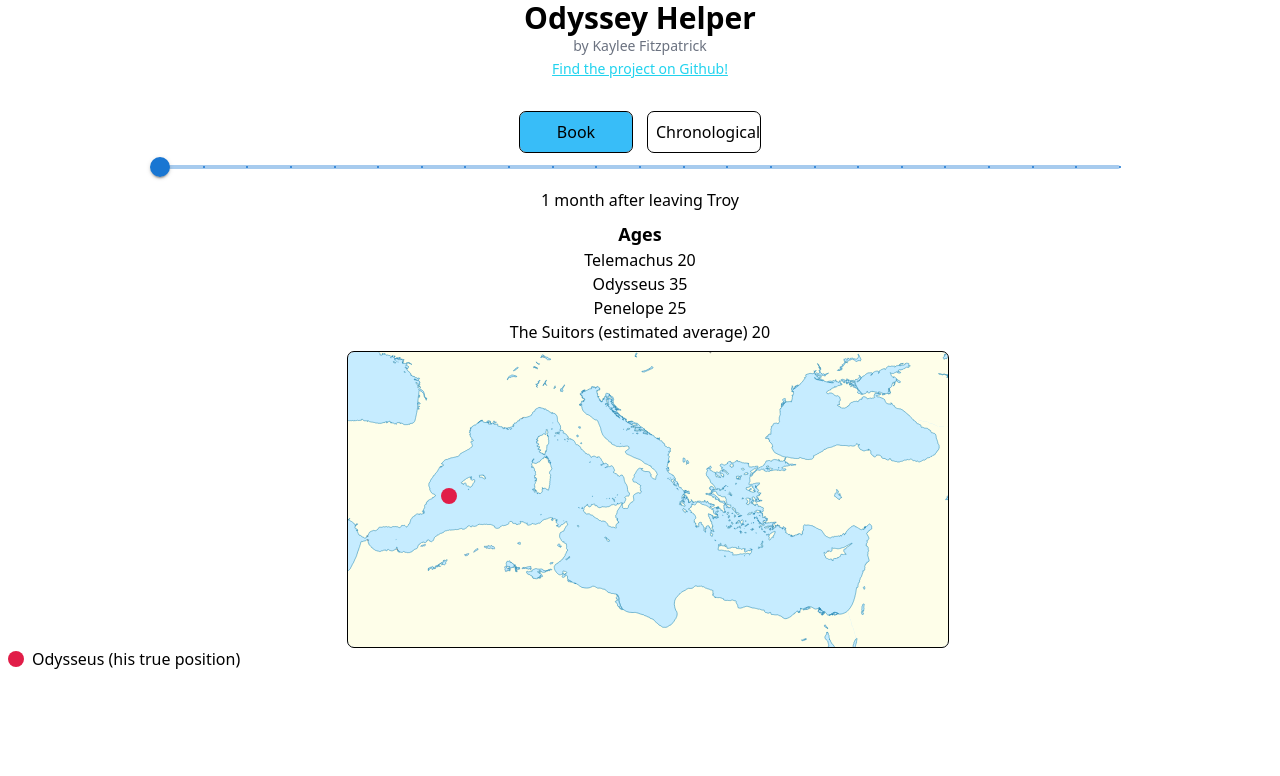
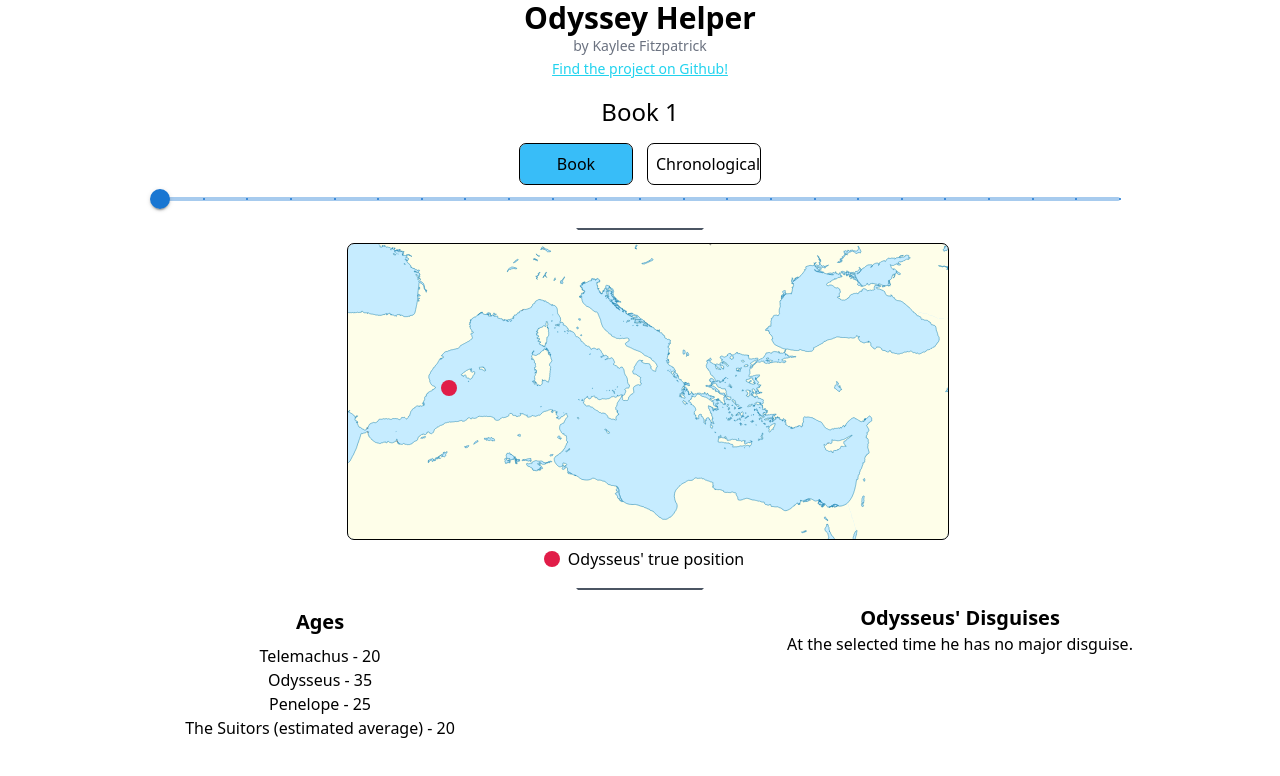
Before and after one commit to nerdyfitzy/odyssey-helper, a React (Create React App) app: page / in a window 1280 px wide. Shown: the top 776 px of the page. Built offline with nearby package versions, Linux system fonts and the light colour scheme.

Commit message:
final things

```diff
--- a/src/components/ages.jsx
+++ b/src/components/ages.jsx
@@ -19,12 +19,12 @@ const Ages = () => {
         suitors: Math.floor(baseAges.suitors + values.slider / 12),
       };
   return (
-    <div className='flex flex-col my-2'>
-      <div className='font-bold text-lg'>Ages</div>
-      <div>Telemachus {calculated_ages.telemachus}</div>
-      <div>Odysseus {calculated_ages.odysseus}</div>
-      <div>Penelope {calculated_ages.penelope}</div>
-      <div>The Suitors (estimated average) {calculated_ages.suitors}</div>
+    <div className='flex flex-col my-1 mb-2'>
+      <div className='font-bold text-xl mb-2'>Ages</div>
+      <div>Telemachus - {calculated_ages.telemachus}</div>
+      <div>Odysseus - {calculated_ages.odysseus}</div>
+      <div>Penelope - {calculated_ages.penelope}</div>
+      <div>The Suitors (estimated average) - {calculated_ages.suitors}</div>
     </div>
   );
 };
--- a/src/components/disguises.jsx
+++ b/src/components/disguises.jsx
@@ -25,14 +25,19 @@ const Disguises = () => {
 
   return (
     <div>
-      {formatted.map((el) => (
-        <div className='flex flex-col '>
-          <div className='flex flex-col'>
-            <div className='text-lg font-bold'>{el.name}</div>
-            <div className='text-sm'> {el.val}</div>
+      <div className='font-bold text-xl'>Odysseus' Disguises</div>
+      {formatted.length > 0 ? (
+        formatted.map((el) => (
+          <div className='flex flex-col '>
+            <div className='flex flex-col'>
+              <div className='text-lg font-bold'>{el.name}</div>
+              <div className='text-sm'> {el.val}</div>
+            </div>
           </div>
-        </div>
-      ))}
+        ))
+      ) : (
+        <>At the selected time he has no major disguise.</>
+      )}
     </div>
   );
 };
--- /dev/null
+++ b/src/components/divider.jsx
@@ -0,0 +1,9 @@
+import React from "react";
+
+const Divider = () => {
+  return (
+    <div className='w-32 my-2 border-2 border-t-gray-600 border-b-white border-x-white h-2 self-center'></div>
+  );
+};
+
+export default Divider;
--- a/src/components/header.jsx
+++ b/src/components/header.jsx
@@ -2,7 +2,7 @@ import React from "react";
 
 const Header = () => {
   return (
-    <div className=' mb-8'>
+    <div className=' mb-4'>
       <div className='font-bold text-3xl'>Odyssey Helper</div>
       <div className='text-sm font-light text-gray-500'>
         by Kaylee Fitzpatrick{" "}
--- a/src/components/map.jsx
+++ b/src/components/map.jsx
@@ -32,10 +32,10 @@ const Map = () => {
           className='self-center outline outline-1 rounded-md'
         />
       </div>
-      <div>
-        <div className=' w-100 flex justify-start align-center'>
+      <div className='flex w-100 flex-row justify-center items-center'>
+        <div className=' w-max flex justify-start self-center align-center static left-52'>
           <div className='h-4 w-4 self-center mx-2 rounded-full bg-rose-600'></div>
-          <div className='pb-px'>Odysseus (his true position)</div>
+          <div className='pb-px my-2'>Odysseus' true position</div>
         </div>
       </div>
     </React.Fragment>
--- a/src/components/timelineChanger.jsx
+++ b/src/components/timelineChanger.jsx
@@ -27,7 +27,6 @@ const Changer = ({ handleSliderChange, handleTypeChange }) => {
           id='slider'
           defaultValue={1}
           step={1}
-          marks
           min={1}
           max={109}
           onChange={(event, val) => handleSliderChange(event, val)}
--- a/src/page.jsx
+++ b/src/page.jsx
@@ -4,6 +4,7 @@ import Changer from "./components/timelineChanger.jsx";
 import Ages from "./components/ages.jsx";
 import Map from "./components/map.jsx";
 import Disguises from "./components/disguises.jsx";
+import Divider from "./components/divider.jsx";
 
 export const ValueContext = createContext();
 
@@ -25,17 +26,22 @@ const Page = () => {
   }
 
   return (
-    <div className='font-sans'>
+    <div className='font-sans flex flex-col '>
       <Header />
       <ValueContext.Provider value={{ slider, isBookSelected }}>
+        <div className='mb-4 text-2xl'>
+          {!isBookSelected ? `${text} after leaving Troy` : `Book ${slider}`}
+        </div>
         <Changer
           handleSliderChange={(event, val) => changeSliderVal(val)}
           handleTypeChange={changeTypeVal}
         />
-        <>{text} after leaving Troy</>
-        <div>
+        <Divider />
+        <Map />
+        <Divider />
+        <div className='grid grid-cols-2 place-content-center'>
           <Ages />
-          <Map />
+
           <Disguises />
         </div>
       </ValueContext.Provider>
```
